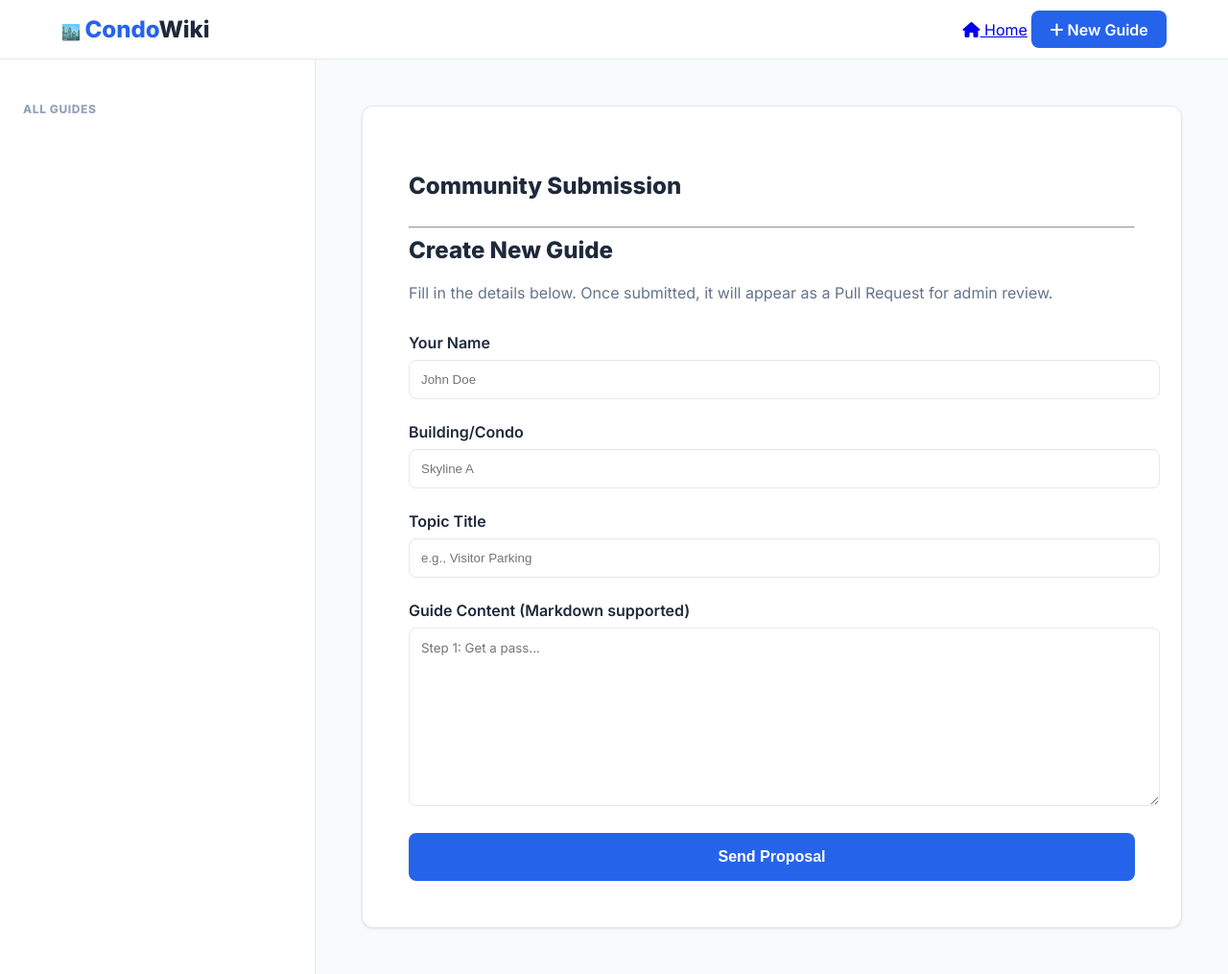
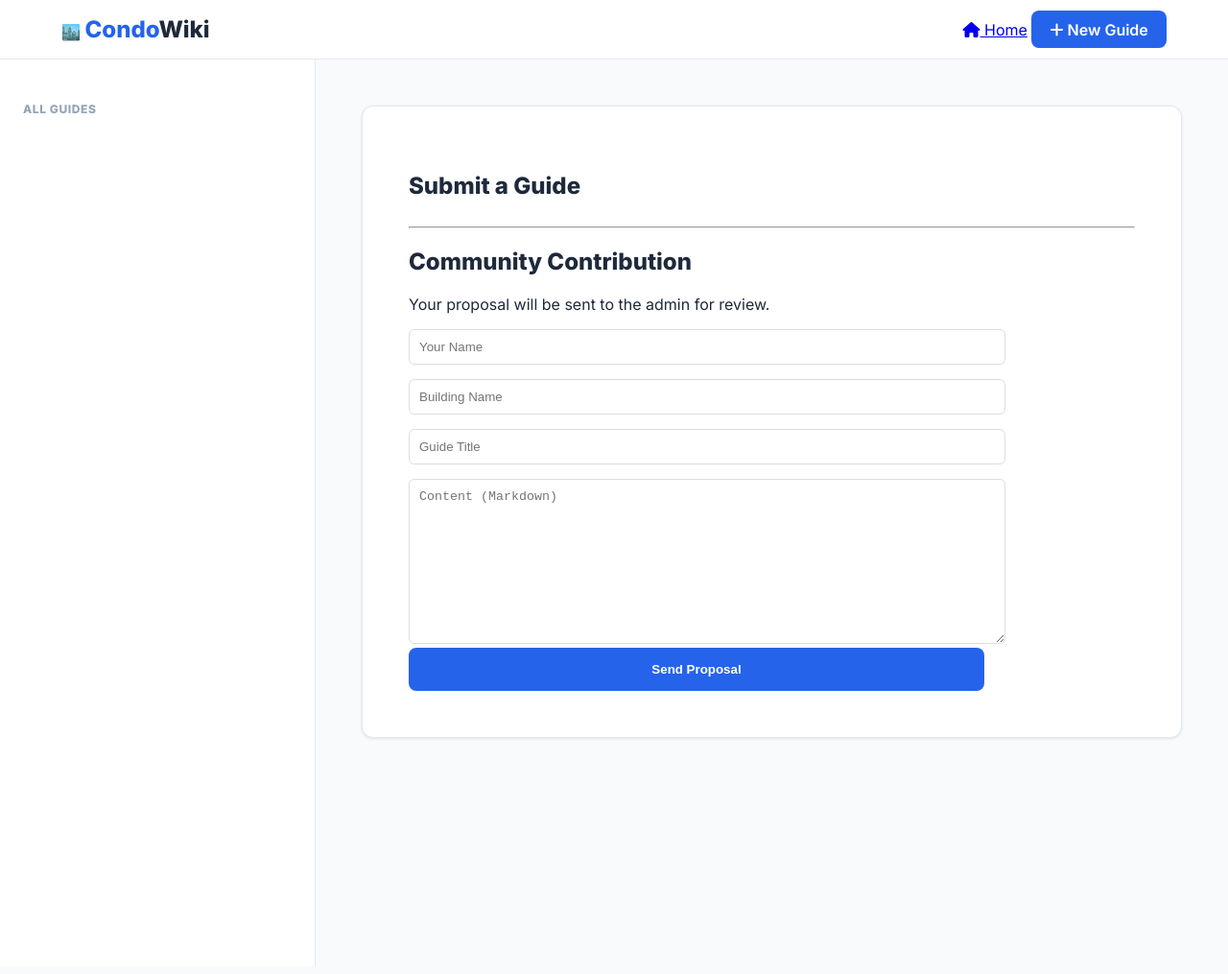
Before and after one commit to dekumar2-lab/lab-community, a Jekyll site: the page built from submit.html, in a window 1280 px wide and 1015 px high. Shown: the whole window at 96% size. Built offline with Jekyll 4.4.1, drawn with Linux system fonts in a browser that asks for light colours.

Commit message:
Update submit.html

```diff
--- a/submit.html
+++ b/submit.html
@@ -1,49 +1,26 @@
 ---
 layout: default
-title: Community Submission
+title: Submit a Guide
 ---
 
-<div class="form-wrapper">
-    <h2 id="form-heading" style="margin-top:0;">Create New Guide</h2>
-    <p style="color:#64748b; margin-bottom:2rem;">Fill in the details below. Once submitted, it will appear as a Pull Request for admin review.</p>
+<div style="max-width: 600px;">
+    <h2>Community Contribution</h2>
+    <p>Your proposal will be sent to the admin for review.</p>
 
     <form action="https://plain-smoke-2176.dekumar-ca.workers.dev" method="POST">
-        <div style="margin-bottom:1.5rem;">
-            <label style="display:block; font-weight:600; margin-bottom:0.5rem;">Your Name</label>
-            <input type="text" name="userName" placeholder="John Doe" required style="width:100%; padding:12px; border:1px solid #e2e8f0; border-radius:8px;">
-        </div>
-
-        <div style="margin-bottom:1.5rem;">
-            <label style="display:block; font-weight:600; margin-bottom:0.5rem;">Building/Condo</label>
-            <input type="text" name="condo" placeholder="Skyline A" required style="width:100%; padding:12px; border:1px solid #e2e8f0; border-radius:8px;">
-        </div>
-
-        <div style="margin-bottom:1.5rem;">
-            <label style="display:block; font-weight:600; margin-bottom:0.5rem;">Topic Title</label>
-            <input type="text" name="title" id="form-title" placeholder="e.g., Visitor Parking" required style="width:100%; padding:12px; border:1px solid #e2e8f0; border-radius:8px;">
-        </div>
-
-        <div style="margin-bottom:1.5rem;">
-            <label style="display:block; font-weight:600; margin-bottom:0.5rem;">Guide Content (Markdown supported)</label>
-            <textarea name="content" id="form-content" rows="10" placeholder="Step 1: Get a pass..." style="width:100%; padding:12px; border:1px solid #e2e8f0; border-radius:8px; font-family:inherit;"></textarea>
-        </div>
-
-        <button type="submit" class="btn-primary" style="width:100%; padding:1rem; border:none; cursor:pointer; font-size:1rem;">Send Proposal</button>
+        <input type="text" name="userName" placeholder="Your Name" required style="width:100%; padding:10px; margin-bottom:15px; border-radius:6px; border:1px solid #ddd;">
+        <input type="text" name="condo" placeholder="Building Name" required style="width:100%; padding:10px; margin-bottom:15px; border-radius:6px; border:1px solid #ddd;">
+        <input type="text" name="title" id="t" placeholder="Guide Title" required style="width:100%; padding:10px; margin-bottom:15px; border-radius:6px; border:1px solid #ddd;">
+        <textarea name="content" id="c" rows="10" placeholder="Content (Markdown)" style="width:100%; padding:10px; border-radius:6px; border:1px solid #ddd;"></textarea>
+        <button type="submit" class="btn-primary" style="width:100%; border:none; cursor:pointer; padding:15px;">Send Proposal</button>
     </form>
 </div>
 
 <script>
-    // 1. Handle Edit Logic
-    const params = new URLSearchParams(window.location.search);
-    if (params.get('edit')) {
-        document.getElementById('form-heading').innerText = "Edit Existing Guide";
-        document.getElementById('form-title').value = params.get('title');
-        document.getElementById('form-title').readOnly = true;
-        document.getElementById('form-content').value = params.get('content');
-    }
-
-    // 2. Alert user on successful return (optional)
-    if (params.get('status') === 'success') {
-        alert("Success! Your proposal has been sent for review.");
+    const p = new URLSearchParams(window.location.search);
+    if(p.get('edit')){
+        document.getElementById('t').value = p.get('title');
+        document.getElementById('t').readOnly = true;
+        document.getElementById('c').value = p.get('content');
     }
 </script>
```
